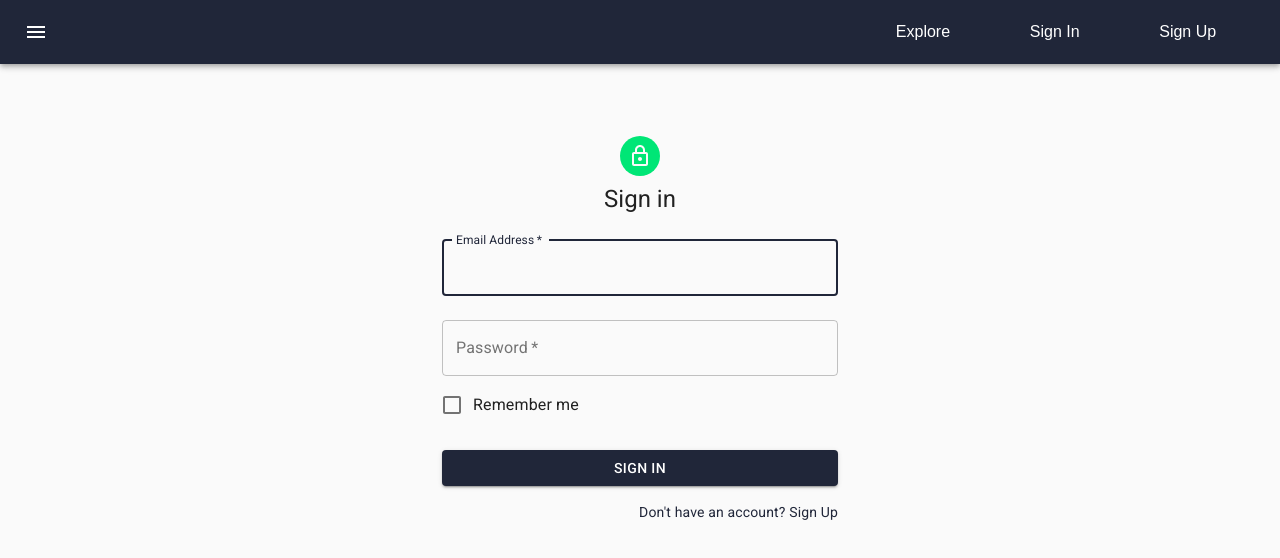
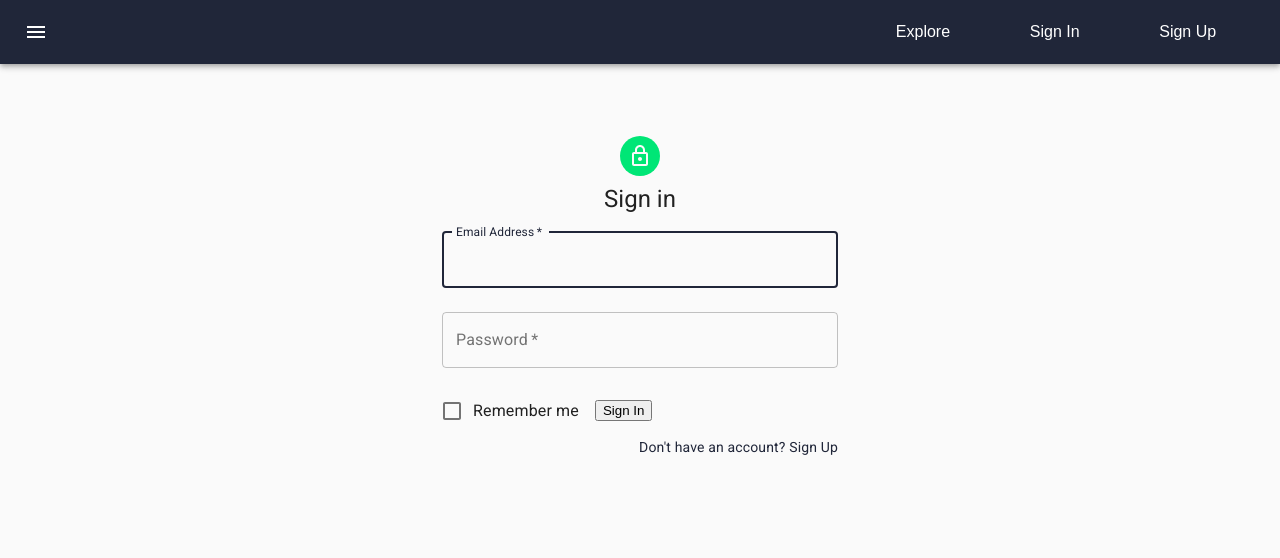
Before and after one commit to SparkDevTeams/Web_Dev_Frontend_S2020, a React (Create React App) app: page /logIn in a window 1280 px wide. Shown: the top 558 px of the page. Built offline with nearby package versions, Linux system fonts and the light colour scheme.

Commit message:
Connected LoginPage to Backend API via Sign-in request route

```diff
--- a/package.json
+++ b/package.json
@@ -12,6 +12,7 @@
     "@testing-library/user-event": "^7.1.2",
     "axios": "^0.19.2",
     "date-fns": "^2.10.0",
+    "formik": "^2.1.4",
     "material-ui": "^0.20.2",
     "mdbreact": "^4.25.3",
     "react": "^16.12.0",
@@ -19,7 +20,8 @@
     "react-helmet": "^5.2.1",
     "react-router-dom": "^5.1.2",
     "react-scripts": "3.3.0",
-    "styled-components": "^5.0.1"
+    "styled-components": "^5.0.1",
+    "yup": "^0.28.3"
   },
   "scripts": {
     "start": "react-scripts start",
--- a/src/pages/LogIn.jsx
+++ b/src/pages/LogIn.jsx
@@ -1,36 +1,47 @@
-import React from 'react';
-import Avatar from '@material-ui/core/Avatar';
-import Button from '@material-ui/core/Button';
-import CssBaseline from '@material-ui/core/CssBaseline';
-import TextField from '@material-ui/core/TextField';
-import FormControlLabel from '@material-ui/core/FormControlLabel';
-import Checkbox from '@material-ui/core/Checkbox';
-import Link from '@material-ui/core/Link';
-import Grid from '@material-ui/core/Grid';
-import Box from '@material-ui/core/Box';
-import LockOutlinedIcon from '@material-ui/icons/LockOutlined';
-import Typography from '@material-ui/core/Typography';
-import { makeStyles } from '@material-ui/core/styles';
-import Container from '@material-ui/core/Container';
+import React from "react";
+import Avatar from "@material-ui/core/Avatar";
+import Button from "@material-ui/core/Button";
+import CssBaseline from "@material-ui/core/CssBaseline";
+import TextField from "@material-ui/core/TextField";
+import FormControlLabel from "@material-ui/core/FormControlLabel";
+import Checkbox from "@material-ui/core/Checkbox";
+import Link from "@material-ui/core/Link";
+import Grid from "@material-ui/core/Grid";
+import Box from "@material-ui/core/Box";
+import LockOutlinedIcon from "@material-ui/icons/LockOutlined";
+import Typography from "@material-ui/core/Typography";
+import { makeStyles } from "@material-ui/core/styles";
+import Container from "@material-ui/core/Container";
+import { Formik } from "formik";
+import * as yup from "yup";
+import request from "../utils/request";
+
+let schema = yup.object().shape({
+  email: yup
+    .string()
+    .email("The provided email is not an email.")
+    .required(),
+  password: yup.string().required()
+});
 
 const useStyles = makeStyles(theme => ({
   paper: {
     marginTop: theme.spacing(8),
-    display: 'flex',
-    flexDirection: 'column',
-    alignItems: 'center',
+    display: "flex",
+    flexDirection: "column",
+    alignItems: "center"
   },
   avatar: {
     margin: theme.spacing(1),
-    backgroundColor: theme.palette.secondary.main,
+    backgroundColor: theme.palette.secondary.main
   },
   form: {
-    width: '100%', // Fix IE 11 issue.
-    marginTop: theme.spacing(1),
+    width: "100%", // Fix IE 11 issue.
+    marginTop: theme.spacing(1)
   },
   submit: {
-    margin: theme.spacing(3, 0, 2),
-  },
+    margin: theme.spacing(3, 0, 2)
+  }
 }));
 
 export default function SignIn() {
@@ -46,11 +57,40 @@ export default function SignIn() {
         <Typography component="h1" variant="h5">
           Sign in
         </Typography>
-        <form className={classes.form} noValidate>
+        <Formik
+          initialValues={{
+            email: "",
+            password: ""
+          }}
+          validationSchema={schema}
+          onSubmit={async (values, actions) => {
+            try {
+              const response = await request({
+                url: "http://localhost:3009/user/sign_in",
+                method: "post",
+                data: {
+                  email: values.email,
+                  password: values.password
+                }
+              });
+              console.log(response);
+              const stringifiedResponse = JSON.stringify(response.data);
+              sessionStorage.setItem("user", stringifiedResponse);
+              sessionStorage.setItem("token", response.token);
+            } catch (error) {
+              console.log(error);
+            }
+          }}
+        >
+          {props => (
+            <form onSubmit={props.handleSubmit}>
               <TextField
                 variant="outlined"
                 margin="normal"
                 required
+                onChange={props.handleChange}
+                onBlur={props.handleBlur}
+                value={props.values.email}
                 fullWidth
                 id="email"
                 label="Email Address"
@@ -58,9 +98,13 @@ export default function SignIn() {
                 autoComplete="email"
                 autoFocus
               />
+              {props.errors.email && <div>{props.errors.email}</div>}
               <TextField
                 variant="outlined"
                 margin="normal"
+                onChange={props.handleChange}
+                onBlur={props.handleBlur}
+                value={props.values.password}
                 required
                 fullWidth
                 name="password"
@@ -69,11 +113,12 @@ export default function SignIn() {
                 id="password"
                 autoComplete="current-password"
               />
+              {props.errors.password && <div>{props.errors.password}</div>}
               <FormControlLabel
                 control={<Checkbox value="remember" color="primary" />}
                 label="Remember me"
               />
-          <Button
+              <button
                 type="submit"
                 fullWidth
                 variant="contained"
@@ -81,7 +126,7 @@ export default function SignIn() {
                 className={classes.submit}
               >
                 Sign In
-          </Button>
+              </button>
               <Grid container>
                 <Grid item xs>
                   {/* <Link href="#" variant="body2">
@@ -95,9 +140,10 @@ export default function SignIn() {
                 </Grid>
               </Grid>
             </form>
+          )}
+        </Formik>
       </div>
-      <Box mt={8}>
-      </Box>
+      <Box mt={8}></Box>
     </Container>
   );
 }
--- a/src/utils/request.js
+++ b/src/utils/request.js
@@ -8,9 +8,9 @@ import axios from "axios";
 /**
  * Create an Axios Client with defaults
  */
-const client = axios.create({
-  baseUrl: "http://localhost:3009"
-});
+// const client = axios.create({
+//   baseUrl: "http://localhost:3009"
+// });
 
 const client = axios.create({});
 
```
Also changed, not shown: 1 other file (tests, documents, lock files or other folders). Lines whose indentation alone changed are shown as unchanged.
